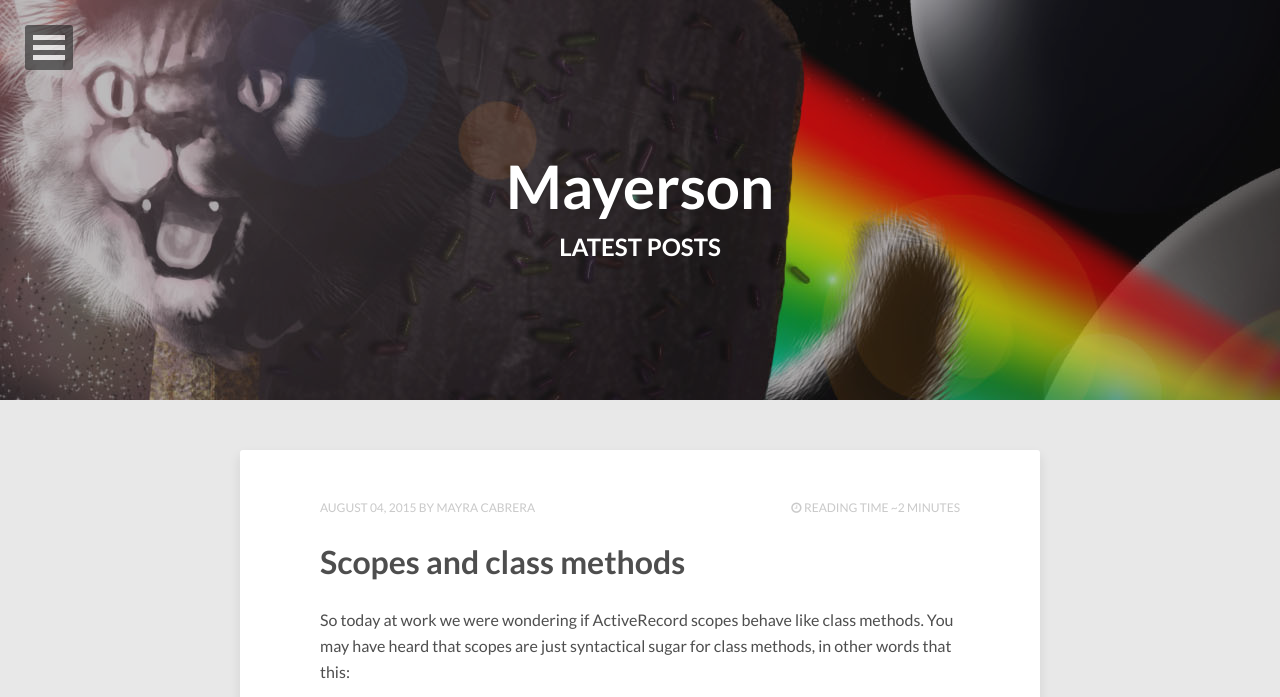
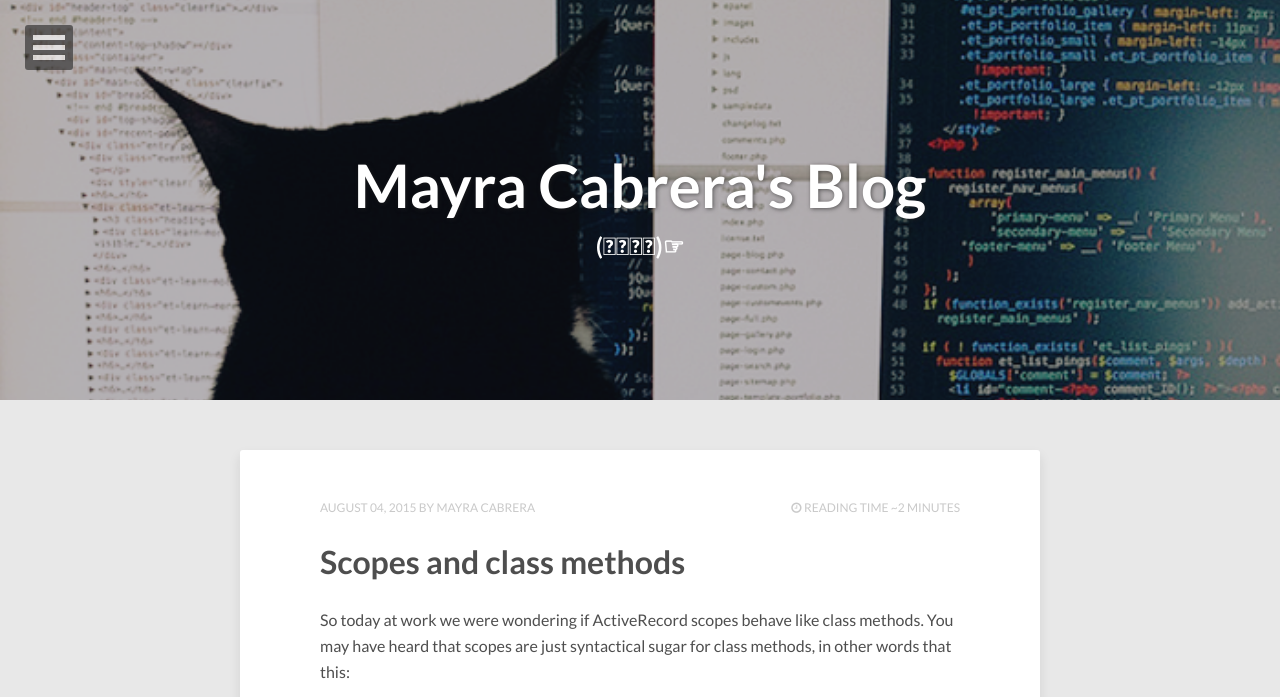
Before and after one commit to mayra-cabrera/mayra-cabrera.github.io, a Jekyll site: the page built from index.html, in a window 1280 px wide and 900 px high, cut to the strip 0-697 px from the top of the window. Built offline with Jekyll 4.4.1, drawn with Linux system fonts in a browser that asks for light colours; nearby versions of some CDN libraries; the list of posts is cut into pages by our own code.

Commit message:
Improves index layout

```diff
--- a/_config.yml
+++ b/_config.yml
@@ -1,4 +1,4 @@
-title:            Mayerson
+title:            Mayra Cabrera's Blog
 description:      Mostly programming and geeky stuff.
 disqus_shortname: mayerson
 reading_time:     true
--- a/index.html
+++ b/index.html
@@ -1,11 +1,11 @@
 ---
 layout: post-index
-title: Latest Posts
-description: "Describe this nonsense."
-tags: [Jekyll, theme, themes, responsive, blog, modern]
+title: (☞ﾟ∀ﾟ)☞
+description: "My nonsense."
+tags: [Programming, Cats]
 comments: false
 image:
-  feature: nyan-cat.jpg
+  feature: programming_cat.png
 ---
 
 {% for post in paginator.posts %}
```
Also changed, not shown: images/linux_cat.jpg (added), images/nyan-cat.jpg (deleted), images/programming_cat.png (added).
